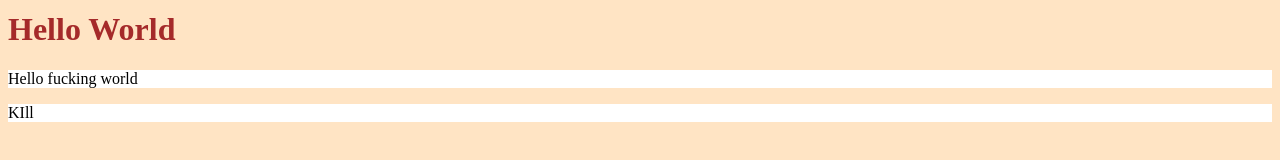
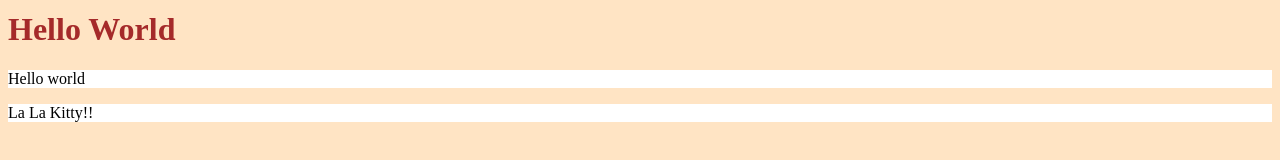
Before and after one commit to MartynasKupsys/scss-card-tutorial, a website: page index.html in a window 1280 px wide. Shown: the part 244-404 px from the top of the page. Drawn offline with Linux system fonts and the light colour scheme.

Commit message:
New update

```diff
--- a/index.html
+++ b/index.html
@@ -14,7 +14,7 @@
     <h1>Hello World</h1>
     <h1>Hello World</h1>
 
-    <p>Hello fucking world</p>
-    <p>KIll</p>
+    <p>Hello world</p>
+    <p>La La Kitty!!</p>
 </body>
 </html>
```
